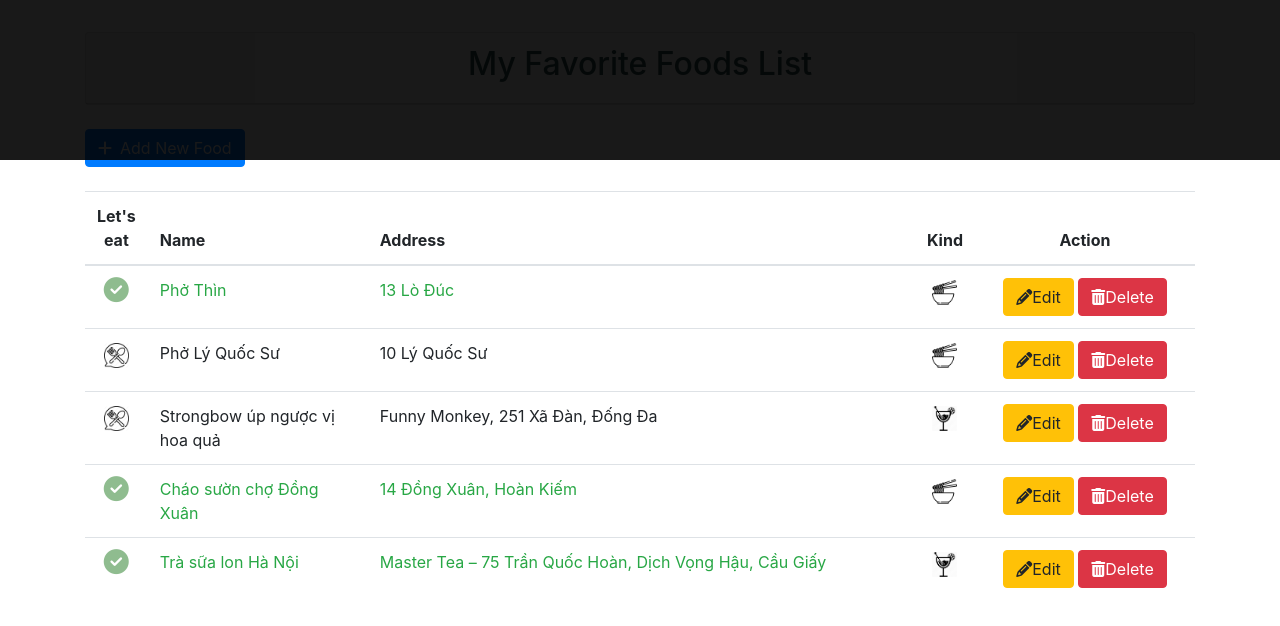
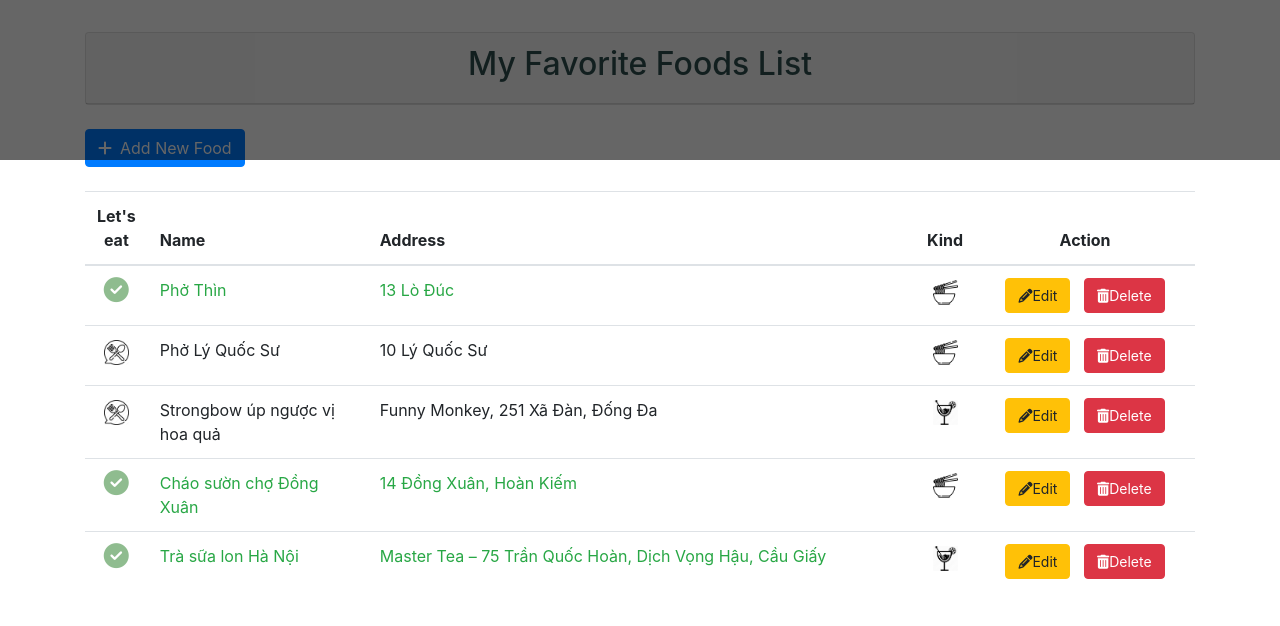
Before and after one commit to NguyetHMM/itss_nihongo_project_react, a React (Create React App) app: page / in a window 1280 px wide. Shown: the top 626 px of the page. Built offline with nearby package versions, Linux system fonts and the light colour scheme.

Commit message:
fix__modal

```diff
--- a/src/components/AddEditFood.js
+++ b/src/components/AddEditFood.js
@@ -24,7 +24,7 @@ const AddComponet = (props) => {
   return (
     <Card className="panel panel-warning">
       <Card.Header variant="primary" className="d-flex justify-content-between">
-        <span>{editData?.id ? "Edit Food" : "Add New Food"}</span>
+        <span>{editData?.key ? "Edit Food" : "Add New Food"}</span>
         <span
           className="fa fa-times-circle text-right"
           type="button"
@@ -63,7 +63,7 @@ const AddComponet = (props) => {
               custom
               {...register("kind")}>
               <option value="food">Food</option>
-              <option value="drink" selected={editData.kind === "drink"}>
+              <option value="drink" selected={editData?.kind === "drink"}>
                 Drink
               </option>
             </Form.Control>
--- a/src/components/Food.js
+++ b/src/components/Food.js
@@ -29,11 +29,19 @@ function Food({ item, onCheck, onEdit, onDelete }) {
         )}
       </td>
       <td className="text-center">
-        <button type="button" className="btn btn-warning" onClick={onEdit}>
+        <button
+          type="button"
+          className="btn btn-warning"
+          onClick={onEdit}
+          style={{ fontSize: "14px" }}>
           <span className="fa fa-pencil"></span>Edit
         </button>
-        &nbsp;
-        <button type="button" className="btn btn-danger" onClick={onDelete}>
+        &nbsp; &nbsp;
+        <button
+          type="button"
+          className="btn btn-danger"
+          onClick={onDelete}
+          style={{ fontSize: "14px" }}>
           <span className="fa fa-trash"></span>Delete
         </button>
       </td>
--- a/src/components/FoodList.styles.css
+++ b/src/components/FoodList.styles.css
@@ -8,20 +8,8 @@
   font-weight: bold;
   transition: 0.3s;
 }
-.dowloadImage {
-  position: absolute;
-  top: 23px;
-  right: 70px;
-  color: #f1f1f1;
-  font-size: 35px;
-  font-weight: bold;
-  transition: 0.3s;
-  cursor: pointer;
-}
 .close:hover,
-.dowloadImage:hover,
-.close:focus,
-.dowloadImage:focus {
+.close:focus {
   color: #bbb;
   text-decoration: none;
   cursor: pointer;
@@ -37,9 +25,9 @@
   height: 100%; /* Full height */
   overflow: auto; /* Enable scroll if needed */
   background-color: rgb(0, 0, 0); /* Fallback color */
-  background-color: rgba(0, 0, 0, 0.9); /* Black w/ opacity */
+  background-color: rgba(0, 0, 0, 0.6); /* Black w/ opacity */
   margin-top: -50%;
-  transition: margin-top 1s;
+  transition: margin-top 0.5s;
 }
 .content-modal-box {
   display: flex;
```
